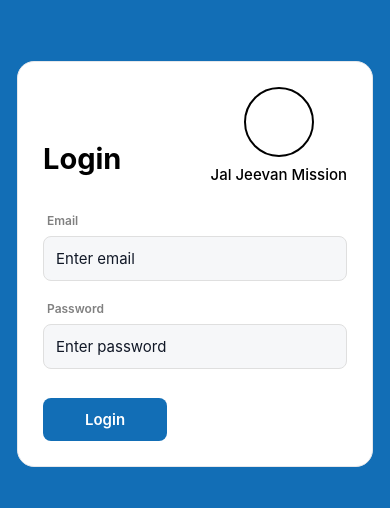
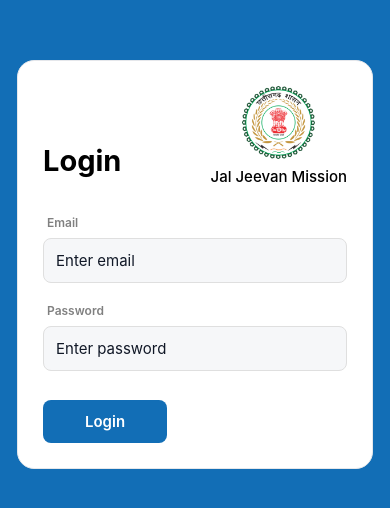
Before and after one commit to hellomraza/jjm-mobile, a React Native app: screen /Login in a window 390 px wide. Shown: the part 158-666 px from the top of the page. Built offline with nearby package versions, Linux system fonts and the light colour scheme.

Commit message:
feat(LoginScreen): add logo image and update styles for improved branding

```diff
--- a/src/screens/LoginScreen.tsx
+++ b/src/screens/LoginScreen.tsx
@@ -1,7 +1,7 @@
 import { useNavigation } from '@react-navigation/native';
 import { NativeStackNavigationProp } from '@react-navigation/native-stack';
 import { Formik } from 'formik';
-import { StyleSheet, Text, View } from 'react-native';
+import { Image, StyleSheet, Text, View } from 'react-native';
 import { SafeAreaView } from 'react-native-safe-area-context';
 import { FormTextInput } from '../components/FormTextInput';
 import { PrimaryButton } from '../components/PrimaryButton';
@@ -9,6 +9,7 @@ import { useAuth } from '../hooks/useAuth';
 import { RootStackParamList } from '../navigation/RootNavigator';
 import { colors } from '../theme/colors';
 import { fontSize, fontWeight, radius, spacing } from '../theme/designSystem';
+import { perfectSize } from '../utils/perfectSize';
 import { loginValidationSchema } from '../validation/loginValidationSchema';
 
 type LoginNavigationProp = NativeStackNavigationProp<
@@ -26,7 +27,7 @@ export function LoginScreen() {
         <View style={styles.headerRow}>
           <Text style={styles.title}>Login</Text>
           <View style={styles.logoContainer}>
-            <View style={styles.logoCircle} />
+            <Image source={require('../images/logo.png')} style={styles.logo} />
             <Text style={styles.missionText}>Jal Jeevan Mission</Text>
           </View>
         </View>
@@ -133,6 +134,11 @@ const styles = StyleSheet.create({
     padding: spacing.md,
     justifyContent: 'center',
   },
+  logo: {
+    width: perfectSize(70),
+    height: perfectSize(70),
+    marginBottom: spacing.xs,
+  },
   card: {
     backgroundColor: colors.white,
     borderRadius: radius.lg,
@@ -148,13 +154,6 @@ const styles = StyleSheet.create({
   },
   logoContainer: {
     alignItems: 'center',
-  },
-  logoCircle: {
-    width: 70,
-    height: 70,
-    borderRadius: radius.pill,
-    borderWidth: 2,
-    marginBottom: spacing.xs,
   },
   missionText: {
     fontSize: fontSize.sm,
```
Also changed, not shown: src/images/logo.png (added).
